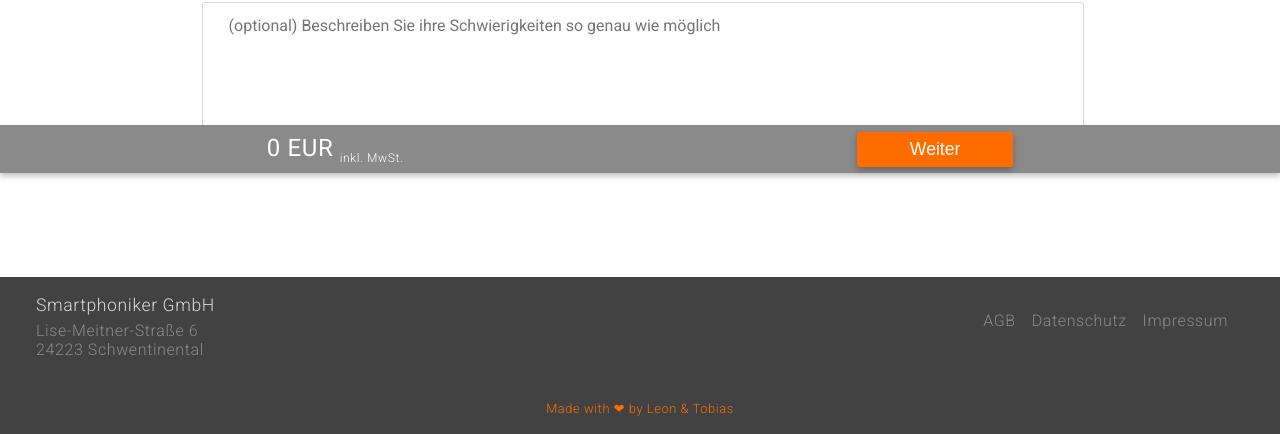
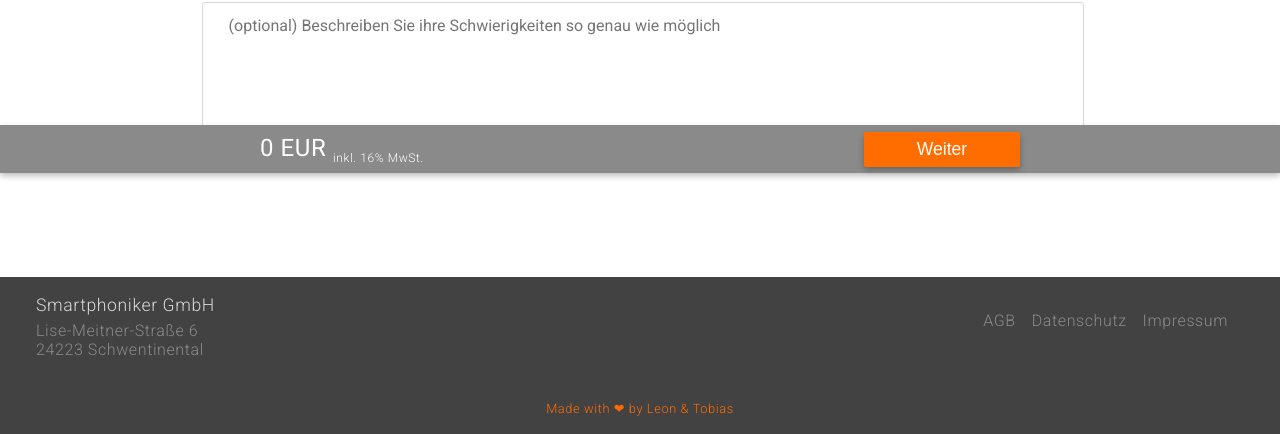
Before and after one commit to M0r13n/Smartphoniker-shop, a Flask app: template project/client/templates/main/modell.html in a window 1280 px wide. Shown: the part 627-1061 px from the top of the page. Run offline with Flask 2, Linux system fonts and the light colour scheme; the template is opened without the code that fills it, so the values that code supplies are empty; parts of the project's set-up code (start-up, migrations or seed data) failed here and were passed over.

Commit message:
edited taxes

```diff
--- a/project/client/templates/main/modell.html
+++ b/project/client/templates/main/modell.html
@@ -103,7 +103,7 @@
         <div class="container container--fixed">
             <div class="price">
                 <div class="price__content">
-                    <span class="price__text"><span id="Total">0</span> EUR <sub class="price__sub">inkl. MwSt.</sub></span>
+                    <span class="price__text"><span id="Total">0</span> EUR <sub class="price__sub">inkl. 16% MwSt.</sub></span>
                     <button id="Submit" class="price__button" type="submit">Weiter</button>
                 </div>
             </div>
```
